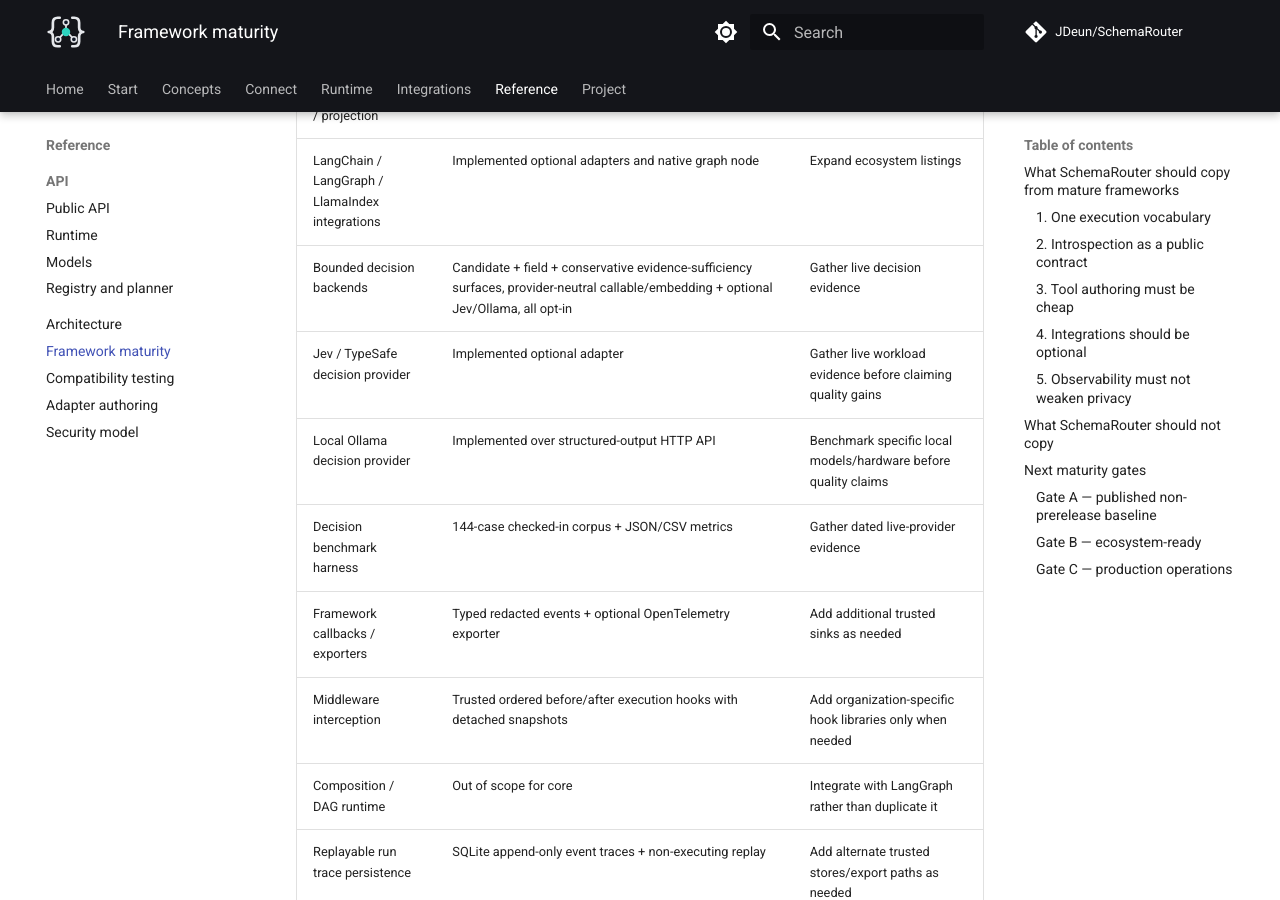
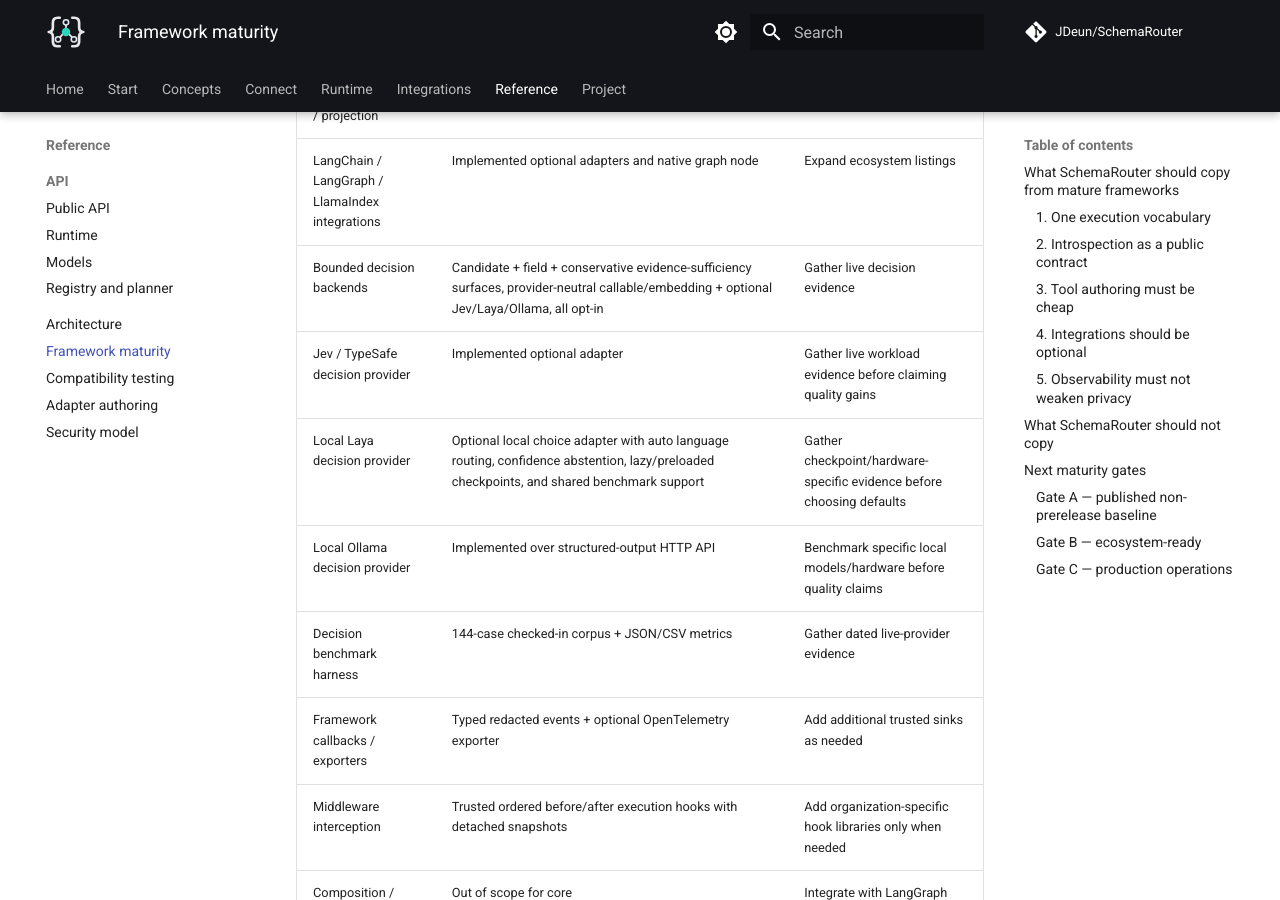
Before and after one commit to JDeun/SchemaRouter, an MkDocs documentation site: the page built from docs/framework-maturity.md, in a window 1280 px wide and 900 px high, scrolled down 1627 px. Built offline with MkDocs 1.6.1 and Material for MkDocs 9.7.7, drawn with Linux system fonts in a browser that asks for light colours; comment, search, counter and statistics services are not loaded; some of the changed text lies outside the part shown.

Commit message:
docs: track Laya in framework maturity

```diff
--- a/docs/framework-maturity.md
+++ b/docs/framework-maturity.md
@@ -25,8 +25,9 @@ This document tracks framework-level maturity rather than research metrics.
 | Runtime policy | Implemented with per-call approval and execution budgets | Add richer organization policy adapters |
 | Runtime JSON Schema validation / projection | Full raw validation + explicit nested object projection paths | Add typed array-element projection only if needed |
 | LangChain / LangGraph / LlamaIndex integrations | Implemented optional adapters and native graph node | Expand ecosystem listings |
-| Bounded decision backends | Candidate + field + conservative evidence-sufficiency surfaces, provider-neutral callable/embedding + optional Jev/Ollama, all opt-in | Gather live decision evidence |
+| Bounded decision backends | Candidate + field + conservative evidence-sufficiency surfaces, provider-neutral callable/embedding + optional Jev/Laya/Ollama, all opt-in | Gather live decision evidence |
 | Jev / TypeSafe decision provider | Implemented optional adapter | Gather live workload evidence before claiming quality gains |
+| Local Laya decision provider | Optional local choice adapter with auto language routing, confidence abstention, lazy/preloaded checkpoints, and shared benchmark support | Gather checkpoint/hardware-specific evidence before choosing defaults |
 | Local Ollama decision provider | Implemented over structured-output HTTP API | Benchmark specific local models/hardware before quality claims |
 | Decision benchmark harness | 144-case checked-in corpus + JSON/CSV metrics | Gather dated live-provider evidence |
 | Framework callbacks / exporters | Typed redacted events + optional OpenTelemetry exporter | Add additional trusted sinks as needed |
@@ -103,6 +104,7 @@ Completed locally:
 - runnable LangChain, LangGraph, and LlamaIndex examples;
 - published ecosystem compatibility and maintenance policy;
 - optional Jev decision provider with adversarial contract tests;
+- optional local Laya decision provider with bounded choice validation and shared benchmark support;
 - provider-neutral embedding-similarity decision backend with threshold/margin abstention and
   malformed-vector fail-closed validation;
 - bounded field-selection contract with identifier preservation and deterministic fallback;
```
